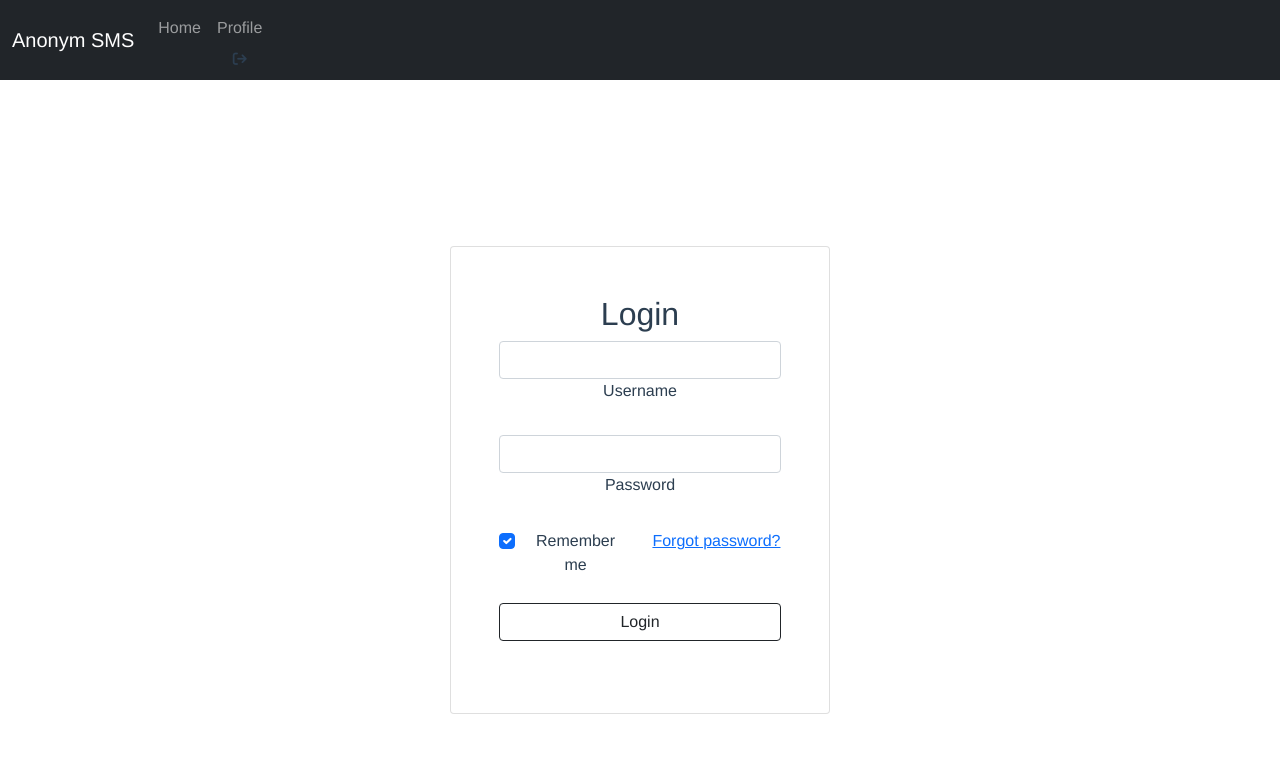
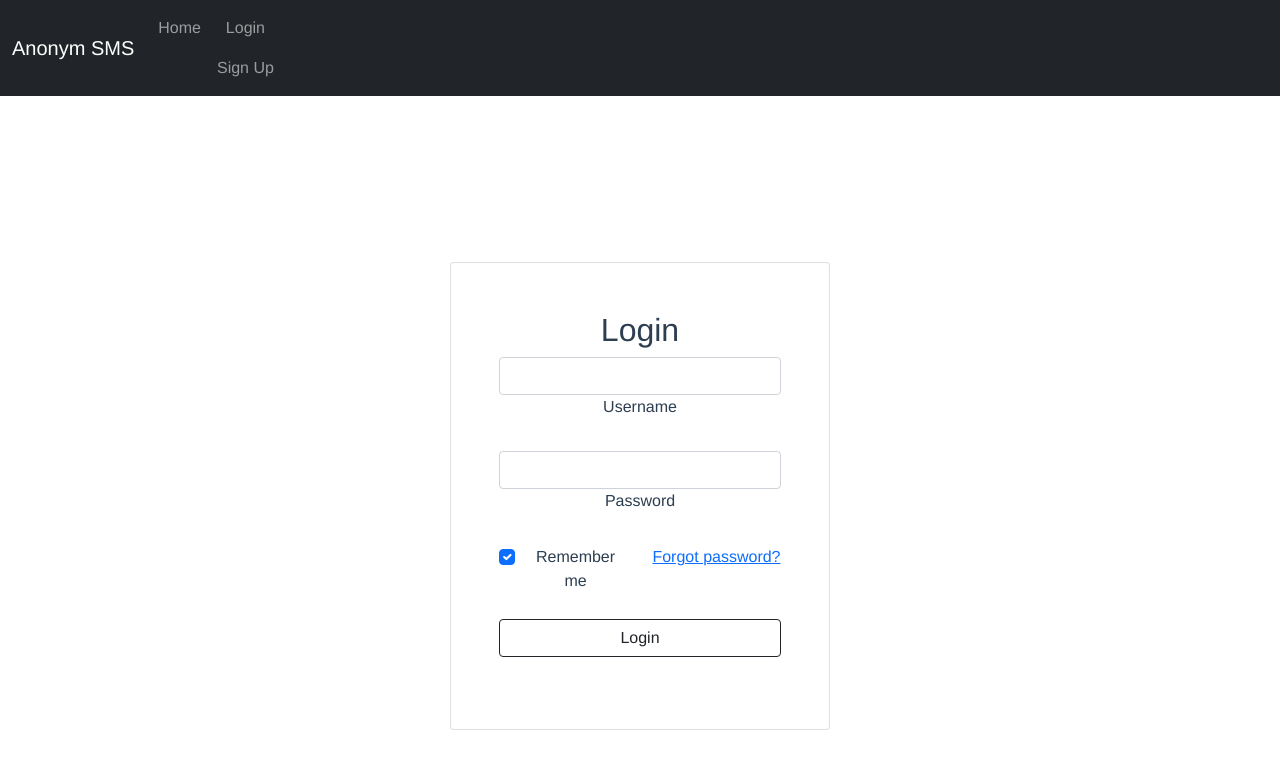
Before and after one commit to Single-Dev/SMS-app, a Vue app in the folder frontend/: page /login in a window 1280 px wide. Shown: the top 768 px of the page. Built offline with nearby package versions, Linux system fonts and the light colour scheme; no server answers.

Commit message:
bugs fixed

```diff
--- a/frontend/src/App.vue
+++ b/frontend/src/App.vue
@@ -1,6 +1,6 @@
 <template>
-  <Navbar username="username" IsAuthenticated="IsAuthenticated" @onExit="logout"/>
-  <router-view @Login="Login" @Signup="Signup" username="username" />
+  <Navbar :username="username" :IsAuthenticated="IsAuthenticated" @onExit="logout"/>
+  <router-view @Login="Login" @Signup="Signup" :username="username" />
 </template>
 <script>
 import axios from 'axios'
@@ -32,7 +32,6 @@ export default {
         .then(response => {
           this.username = response.data.username
           this.user_id = response.data.id
-          console.log(this.username);
         })
         .catch(error => {
           this.$router.push('/login')
```
